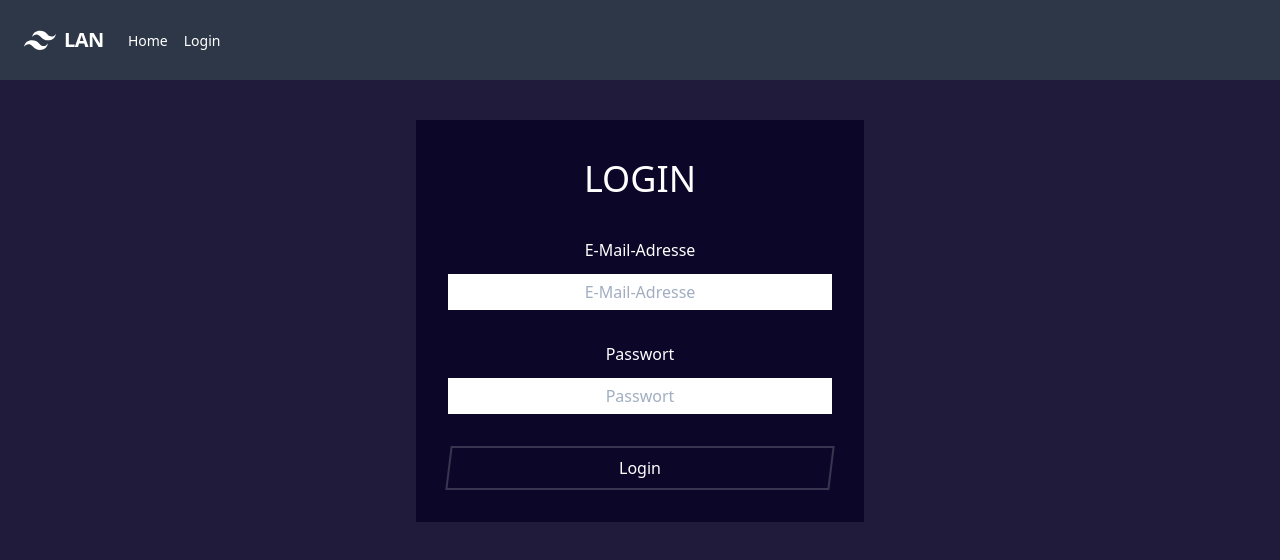
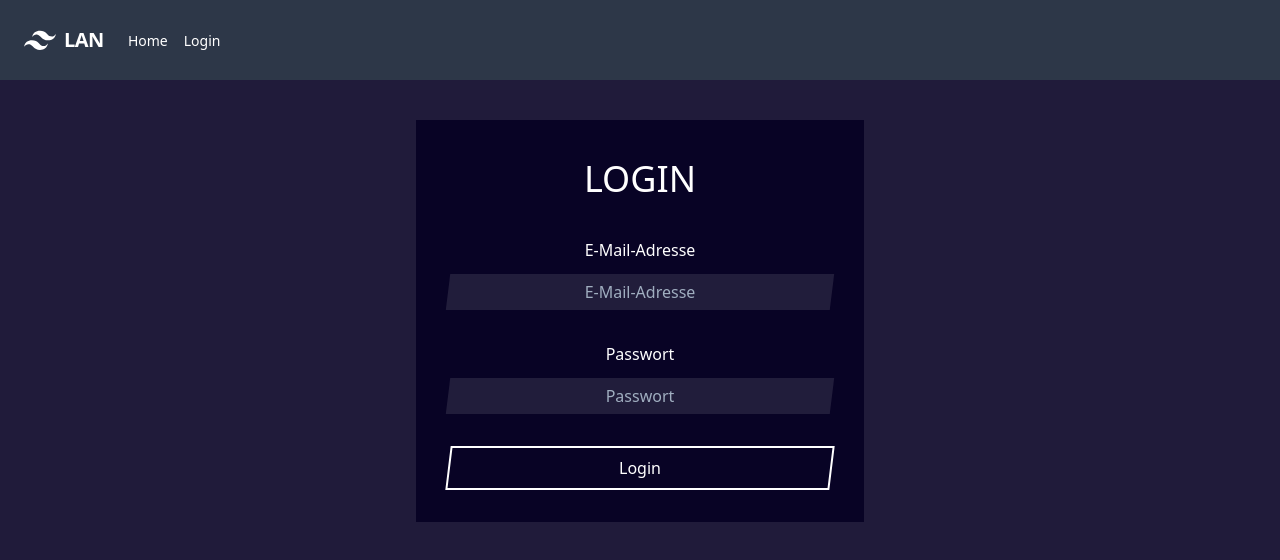
Before and after one commit to samuells/lan-vue, a Vue app: page /#/login in a window 1280 px wide. Shown: the top 560 px of the page. Built offline with nearby package versions, Linux system fonts and the light colour scheme.

Commit message:
Add skew on base input

```diff
--- a/src/components/BaseButton.vue
+++ b/src/components/BaseButton.vue
@@ -25,6 +25,7 @@ button {
 	text-align: center;
 	cursor: pointer;
 	transition: 0.3s color ease;
+	z-index: 10;
 
 	&::before {
 		content: "";
--- a/src/components/BaseInput.vue
+++ b/src/components/BaseInput.vue
@@ -1,11 +1,15 @@
 <template>
-	<label>
+	<label class="block">
 		<slot></slot>
-		<input
-			class="appearance-none w-full py-2 px-3 mt-3 text-gray-700 leading-tight focus:outline-none focus:shadow-outline"
-			:placeholder="placeholder"
-			:type="type"
-		/>
+		<div class="relative block" :class="{ focus: focus }">
+			<input
+				class="relative block appearance-none w-full py-2 px-3 mt-3 text-gray-700 leading-tight focus:outline-none focus:shadow-outline"
+				:placeholder="placeholder"
+				:type="type"
+				@focus="toggleFocus"
+				@blur="toggleFocus"
+			/>
+		</div>
 	</label>
 </template>
 
@@ -24,18 +28,49 @@ export default defineComponent({
 			default: "text",
 		},
 	},
+	data() {
+		return {
+			focus: false,
+		};
+	},
+	methods: {
+		toggleFocus() {
+			this.focus = !this.focus;
+		},
+	},
 });
 </script>
 
 <style scoped lang="scss">
 @use '../assets/variables' as *;
 
-input,
-label {
-	display: block;
+input {
+	text-align: inherit;
+	background: none;
+	z-index: 1;
+
+	&:focus {
+		transform: skew(-7deg);
+	}
 }
 
-input {
-	text-align: inherit;
+div {
+	&::after {
+		content: "";
+		position: absolute;
+		top: 0;
+		right: 0;
+		bottom: 0;
+		left: 0;
+		background-color: rgba(255, 255, 255, 0.1);
+		transform: skew(-7deg);
+		transition: 0.3s background-color ease;
+		z-index: 0;
+	}
+
+	&.focus::after {
+		color: #080325;
+		background-color: #ffffff;
+	}
 }
 </style>
--- a/src/components/TheNavigation.vue
+++ b/src/components/TheNavigation.vue
@@ -37,12 +37,14 @@
 				<router-link
 					to="/"
 					class="block mt-4 lg:inline-block lg:mt-0 text-white mr-4"
+					@click="closeMenu()"
 				>
 					Home
 				</router-link>
 				<router-link
 					to="/login"
 					class="block mt-4 lg:inline-block lg:mt-0 text-white mr-4"
+					@click="closeMenu()"
 				>
 					Login
 				</router-link>
@@ -65,6 +67,9 @@ export default defineComponent({
 		toggleMenu() {
 			this.isOpen = !this.isOpen;
 		},
+		closeMenu() {
+			this.isOpen = false;
+		},
 	},
 });
 </script>
--- a/src/views/Login.vue
+++ b/src/views/Login.vue
@@ -29,6 +29,6 @@ export default defineComponent({
 
 <style lang="scss" scoped>
 form {
-	background-color: rgba(8, 3, 37, 0.8);
+	background-color: rgba(8, 3, 37);
 }
 </style>
```
Also changed, not shown: .stylelintrc.json.
